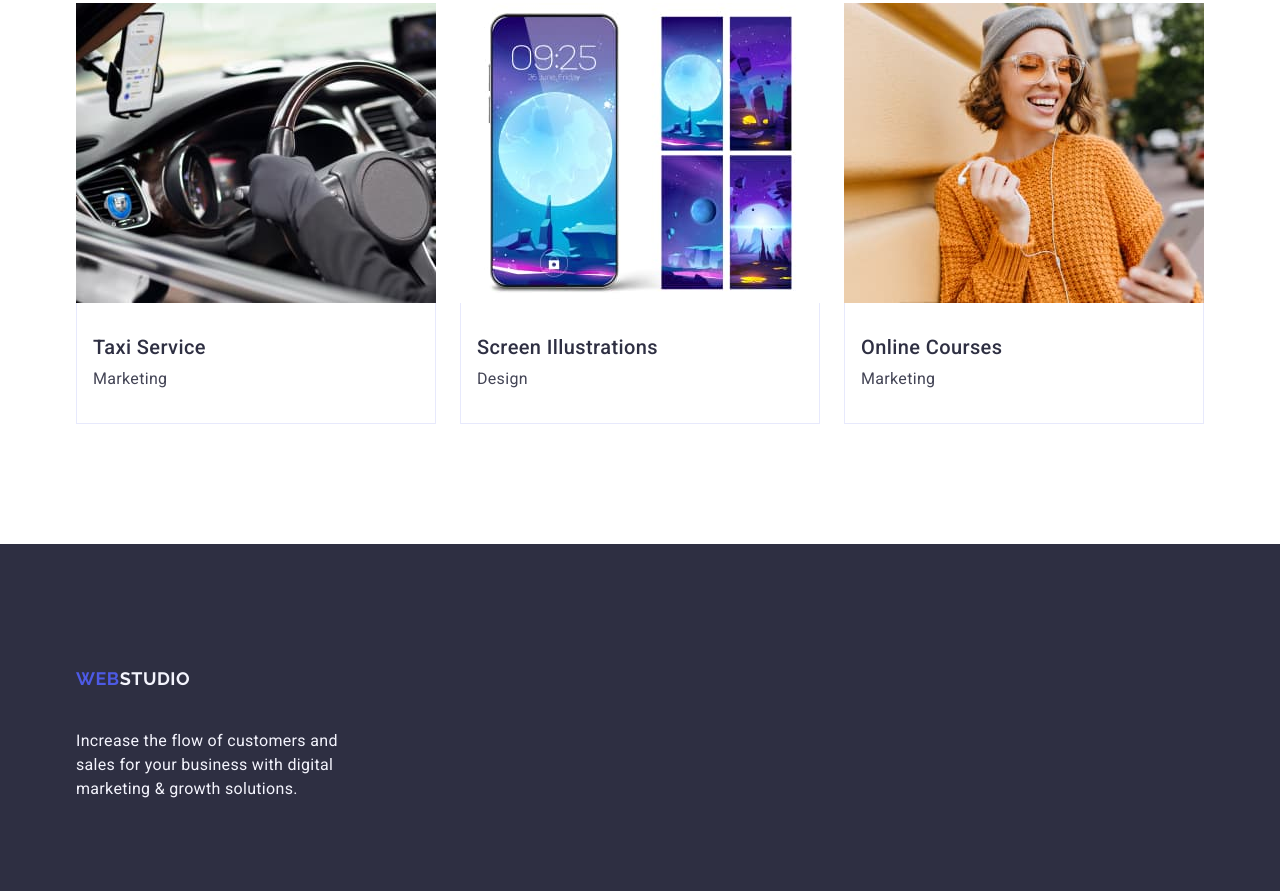
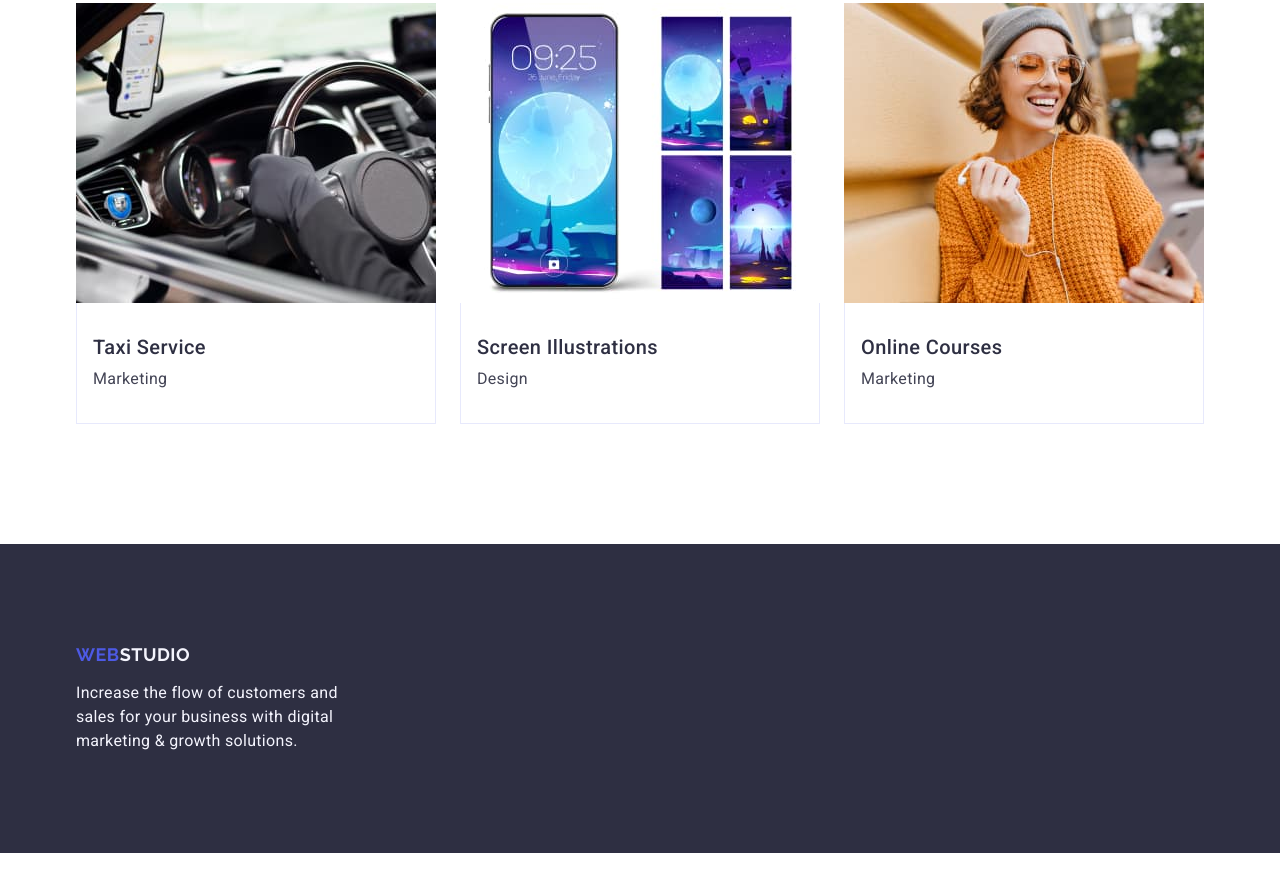
Before and after one commit to Vitavanika/goit-markup-hw-03, a plain HTML site: page index.html in a window 1280 px wide. Shown: the part 2447-3338 px from the top of the page. After the commit the page ends 3300 px from the top, so only its background shows below. Drawn offline with nearby package versions, Linux system fonts and the light colour scheme.

Commit message:
correct styles

```diff
--- a/css/styles.css
+++ b/css/styles.css
@@ -331,8 +331,6 @@ h3 {
 
 .footer-logo {
     display: inline-block;
-    align-items: center;
-    padding: 24px 0;
     margin-bottom: 16px;
 }
 
```
